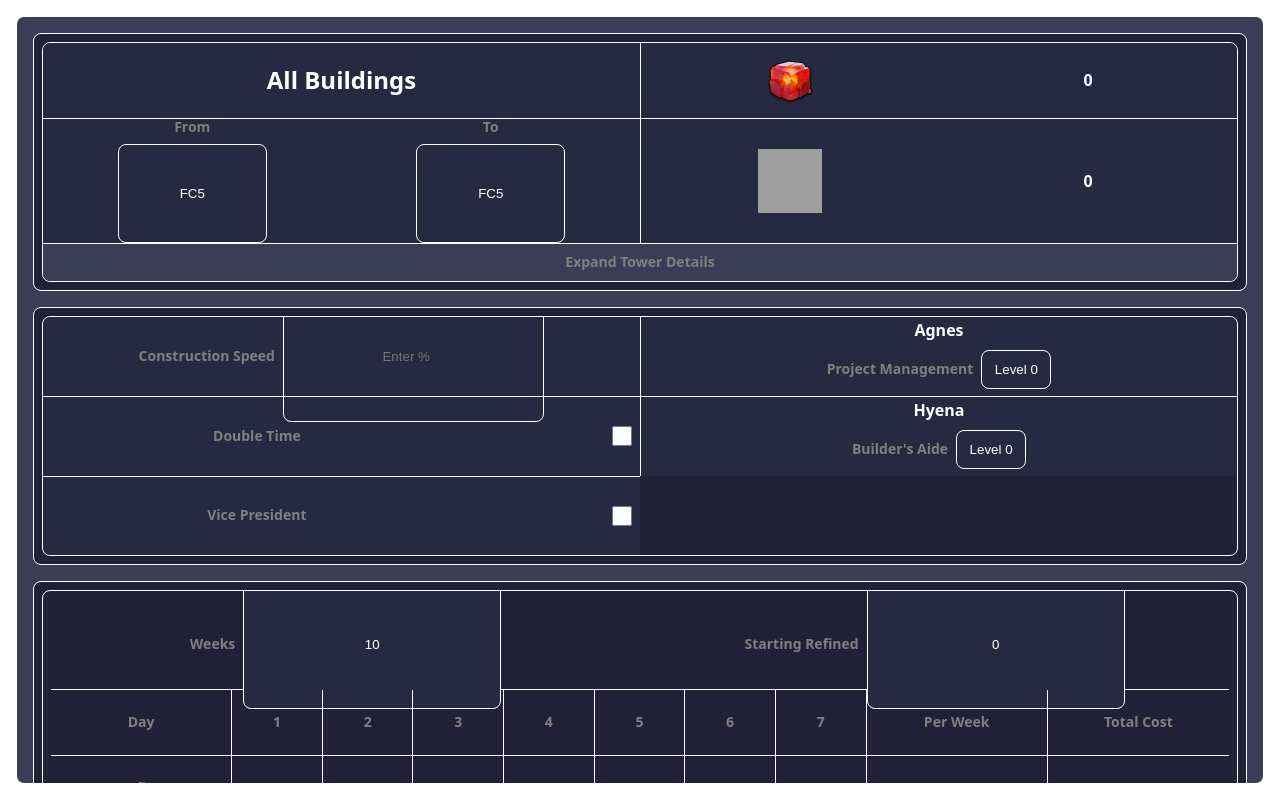
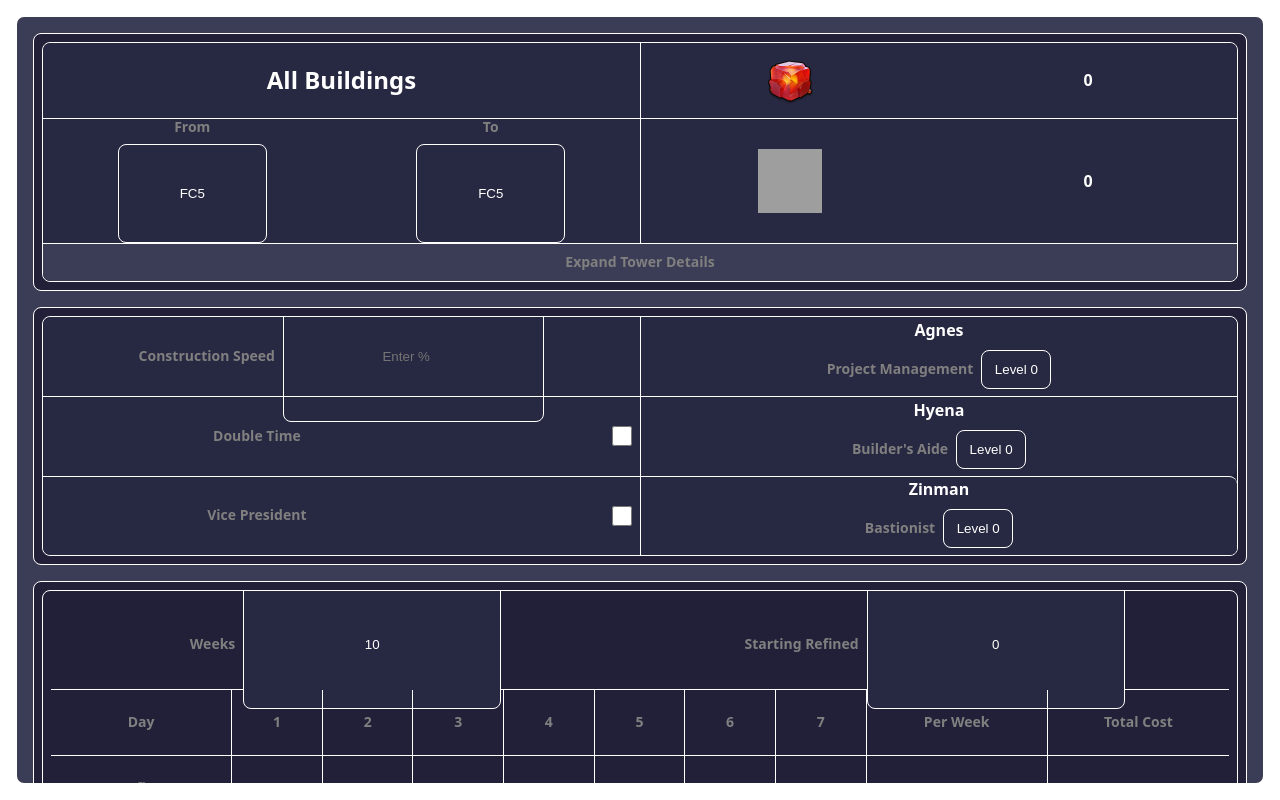
Before and after one commit to parkerjbond/wos-refinement-calculatorV2, a plain HTML site: page index.html in a window 1280 px wide. Drawn offline with Linux system fonts and the light colour scheme; grey boxes are pictures that could not be loaded.

Commit message:
Update index.html

```diff
--- a/index.html
+++ b/index.html
@@ -352,6 +352,20 @@
                             </select>
                         </div>
                     </div>
+                    <div class="cell-four">
+                        <div><h2>Zinman</h2></div>
+                        <div>
+                            <h3>Bastionist</h3>
+                            <select name="" id="zinman-level">
+                                <option value="0">Level 0</option>
+                                <option value="1">Level 1</option>
+                                <option value="2">Level 2</option>
+                                <option value="3">Level 3</option>
+                                <option value="4">Level 4</option>
+                                <option value="5">Level 5</option>
+                            </select>
+                        </div>
+                    </div>
                 </div>
 
             </div>
```
